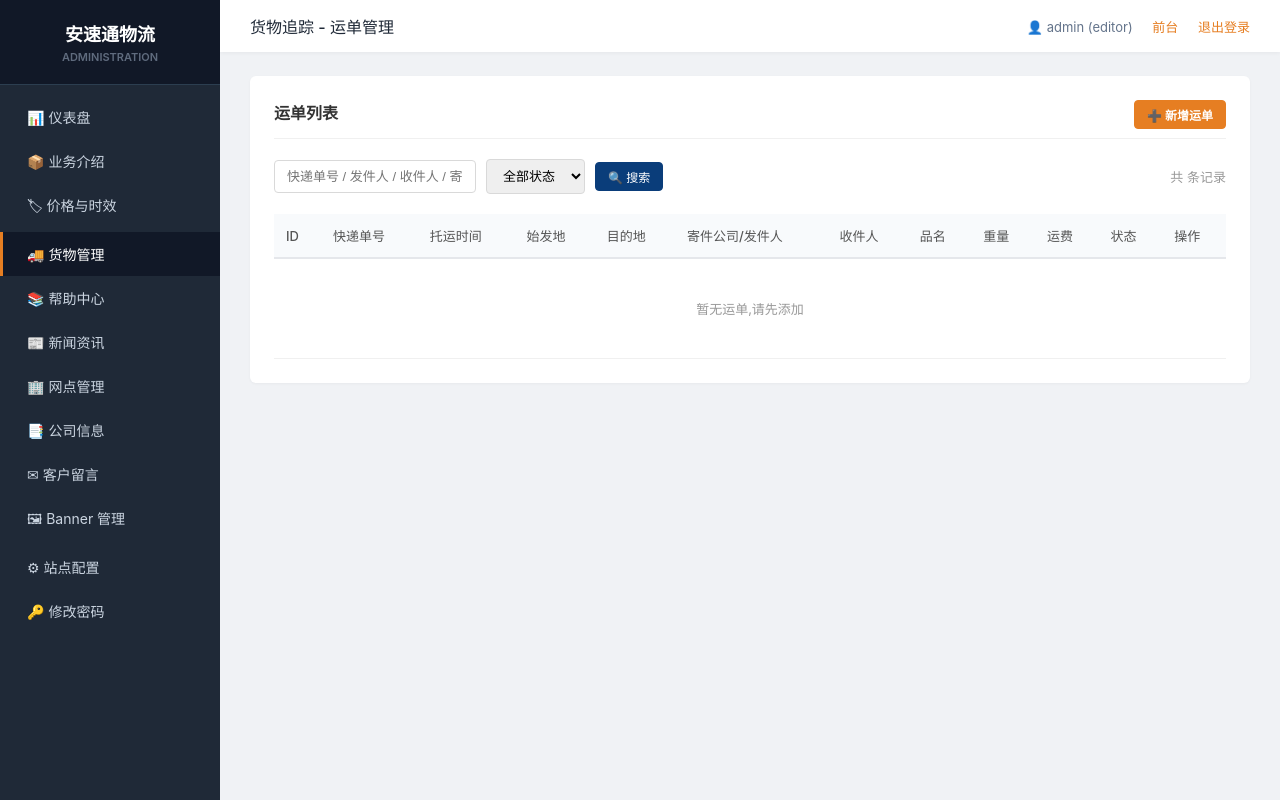
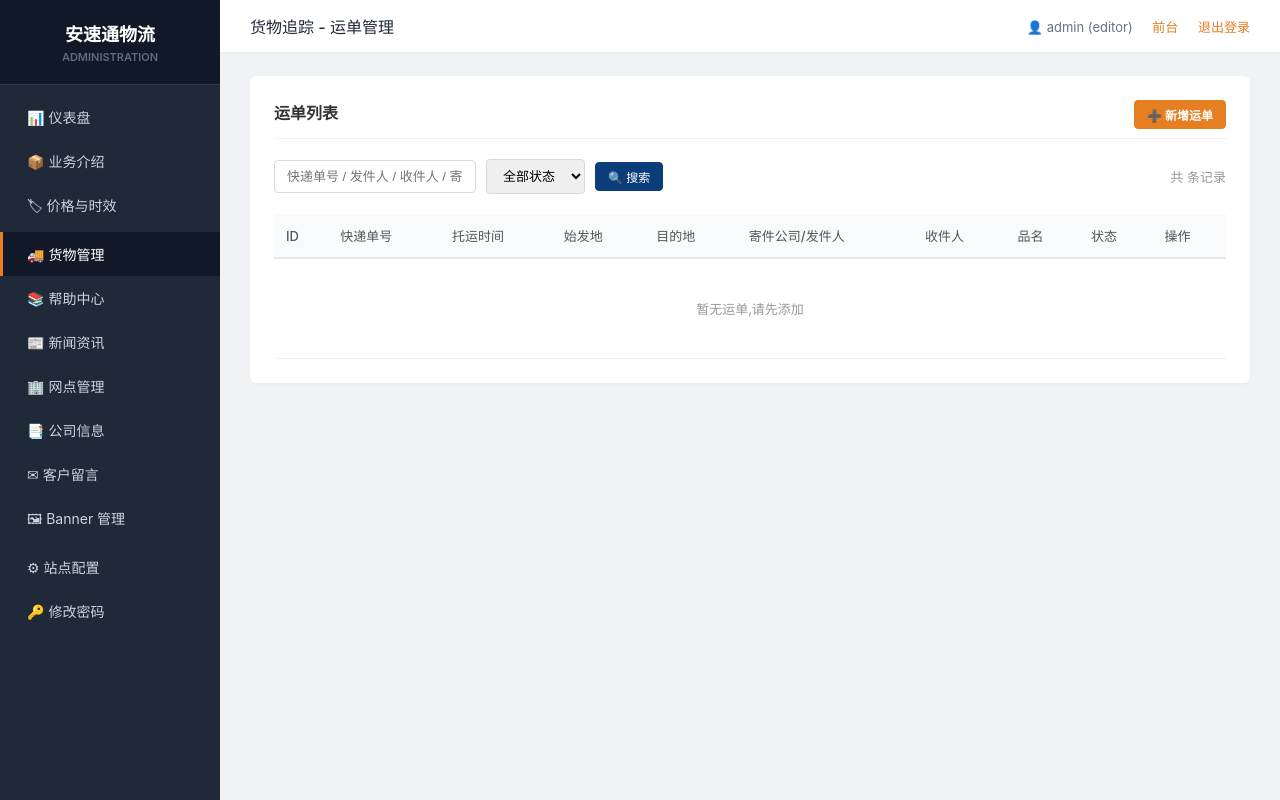
Before and after one commit to williamhuangx/ansuto, a Python web app: template templates/admin/tracking_list.html in a window 1280 px wide. Run offline with Jinja, Linux system fonts and the light colour scheme; the template is opened without the code that fills it, so the values that code supplies are empty.

Commit message:
Update tracking_list.html

```diff
--- a/templates/admin/tracking_list.html
+++ b/templates/admin/tracking_list.html
@@ -33,8 +33,8 @@
                 <th>寄件公司/发件人</th>
                 <th>收件人</th>
                 <th>品名</th>
-                <th>重量</th>
-                <th>运费</th>
+                <!-- <th>重量</th>
+                <th>运费</th> -->
                 <th>状态</th>
                 <th>操作</th>
             </tr>
@@ -56,8 +56,8 @@
                     {% if item['receiver'] %}{{ item['receiver'] }} ({{ item['receiver_phone'] or '-' }}){% endif %}
                 </td>
                 <td>{{ item['goods_name'] or '-' }}</td>
-                <td>{% if item['weight'] %}{{ item['weight'] }} kg{% else %}-{% endif %}</td>
-                <td>{% if item['freight'] %}¥{{ item['freight'] }}{% else %}-{% endif %}</td>
+                <!-- <td>{% if item['weight'] %}{{ item['weight'] }} kg{% else %}-{% endif %}</td>
+                <td>{% if item['freight'] %}¥{{ item['freight'] }}{% else %}-{% endif %}</td> -->
                 <td>
                     {% if item['status'] == 'delivered' %}<span class="badge badge-active">已送达</span>
                     {% elif item['status'] == 'transit' %}<span class="badge badge-info">运输中</span>
```
